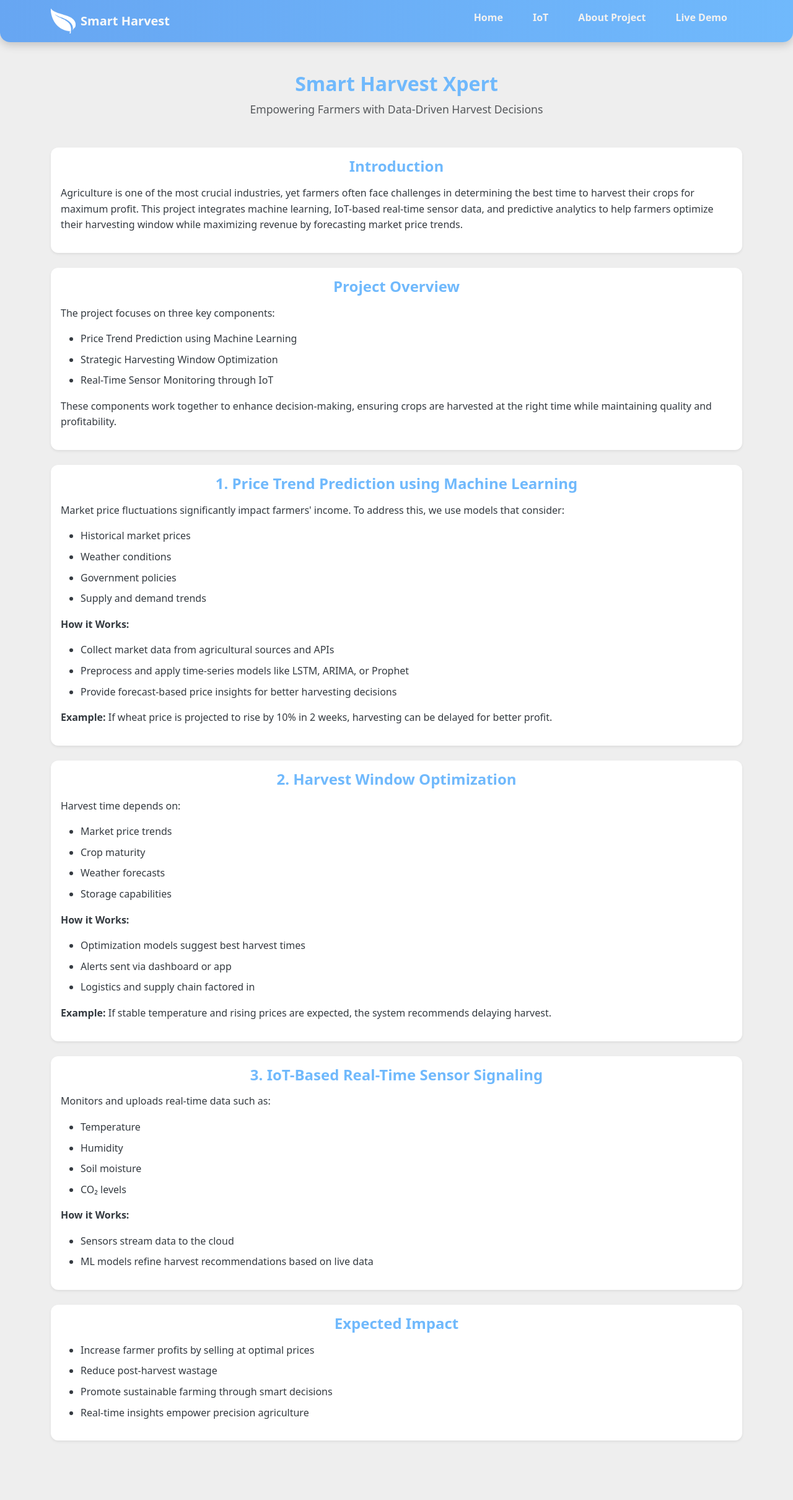
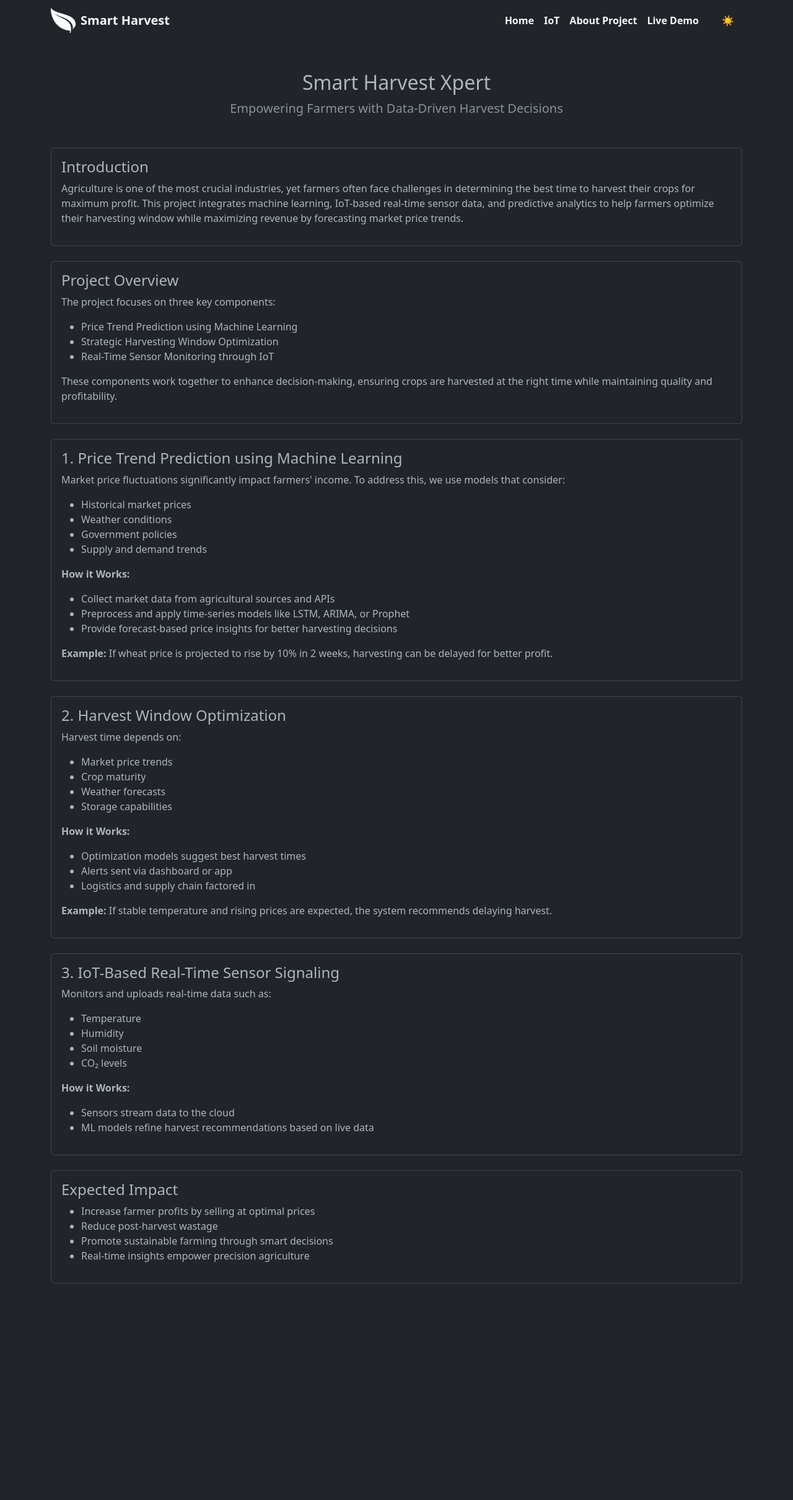
Before and after one commit to Abdul-azeez-sk/Major-project, a Flask app: page /about in a window 1280 px wide. Shown: the whole page at 62% size. After the commit the page ends 2071 px from the top, so only its background shows below. Run offline with Flask 3, Linux system fonts and the light colour scheme; some libraries are stand-ins or nearby versions.

Commit message:
dark theme and redirecting

```diff
--- a/app.py
+++ b/app.py
@@ -116,7 +116,11 @@
 
 @app.route("/iot")
 def iot():
-    return render_template('iot.html')
+    seeding_date = request.args.get("seeding_date")
+    harvesting_date = request.args.get("harvesting_date")
+    crop_id = request.args.get("crop_id")
+    return render_template('iot.html', seeding_date=seeding_date, harvesting_date=harvesting_date, crop_id=crop_id ,varieties = varity_name_to_code )
+
 
 @app.route("/about")
 def about():
@@ -124,6 +128,8 @@
 
 @app.route("/live")
 def live():
+    df = request.args.get("df")
+
     return render_template('live.html')
 
 
@@ -147,7 +153,7 @@
     file_path = "static/tomato_data.csv"
     df.to_csv(file_path, index=False)
 
-    return render_template("iot.html", table=table_html, seeding_date=seeding_date,harvesting_date=harvesting_date,crop_id=crop_id,plot_image="iot_sensor_plot.png")
+    return render_template("iot.html", df=df ,table=table_html, seeding_date=seeding_date,harvesting_date=harvesting_date,crop_id=crop_id,plot_image="iot_sensor_plot.png")
 
 
 
@@ -196,6 +202,23 @@
 varity_name_to_code = {'Local': 197, 'Common': 114, '618': 210, 'Hybrid': 198}
 comm_name_to_code = {'Tomato': 114, 'Potato': 115}
 
+def highestInRange(df, rangeStart, rangeStop):
+    # Convert range inputs to datetime
+    rangeStart = pd.to_datetime(rangeStart)
+    rangeStop = pd.to_datetime(rangeStop)
+
+    # Convert first column (assumed date) to datetime
+    df.iloc[:, 0] = pd.to_datetime(df.iloc[:, 0])
+
+    # Filter rows where date is within range
+    filtered = df[(df.iloc[:, 0] > rangeStart) & (df.iloc[:, 0] < rangeStop)]
+
+    if filtered.empty:
+        return [0, None]
+
+    # Find the row with the max profit (assumed to be second column)
+    max_row = filtered.loc[filtered.iloc[:, 1].idxmax()]
+    return [max_row.iloc[1], max_row.iloc[0]]
 
 @app.route("/predict", methods=["POST"])
 def predict():
@@ -241,7 +264,7 @@
         })
     df_results = pd.DataFrame(results)
     table_html = df_results.to_html(classes='iot-table', index=False)
-
+    [maxProfit, maxProfitDate] = highestInRange(df_results, start_date + pd.Timedelta(days=30), start_date + pd.Timedelta(days=50))
     return render_template(
     "index.html",
     predictions=table_html,
@@ -251,7 +274,13 @@
     VarityName=VarityName,
     AmcName=AmcName,
     YardName=YardName,
-    Arrivals=Arrivals
+    Arrivals=Arrivals,
+    maxProfit = maxProfit,
+    maxProfitDate = maxProfitDate,
+    amcnames = amc_name_to_code ,
+    yardnames = yard_name_to_code ,
+    varieties = varity_name_to_code ,
+    crops = comm_name_to_code
     )
 
 if __name__ == "__main__":
--- a/static/main.js
+++ b/static/main.js
@@ -52,3 +52,24 @@
       }
     }, 10);
   });
+
+const themeToggleBtn = document.getElementById('theme-toggle');
+
+  function setTheme(theme) {
+    document.documentElement.setAttribute('data-bs-theme', theme);
+    localStorage.setItem('theme', theme);
+    themeToggleBtn.textContent = theme === 'dark' ? '☀️' : '🌙'; // sun for dark mode on (to switch to light), moon for light mode
+    const nav = document.getElementById('navigation'); // Make sure your <nav> has id="navigation"
+    nav.style.backgroundColor = '#212529'; // Light blue for light mode
+
+  }
+
+  // Load saved theme or default to dark
+  const savedTheme = localStorage.getItem('theme') || 'dark';
+  setTheme(savedTheme);
+
+  themeToggleBtn.addEventListener('click', () => {
+    const currentTheme = document.documentElement.getAttribute('data-bs-theme');
+    const newTheme = currentTheme === 'dark' ? 'light' : 'dark';
+    setTheme(newTheme);
+  });
--- a/static/style.css
+++ /dev/null
@@ -1,96 +0,0 @@
-body {
-  background-color: #ffffff; /* light Bootstrap background */
-  font-family: 'Segoe UI', sans-serif;
-  margin: 0;
-  padding: 0;
-}
-/* Modern Navbar Styling */
-.modern-navbar {
-  background: linear-gradient(to right, #67a6f2, #70b9fc);
-  box-shadow: 0 4px 15px rgba(0, 0, 0, 0.2);
-  padding-top: 0.75rem;
-  padding-bottom: 0.75rem;
-  border-radius: 0 0 16px 16px;
-}
-h4{
-  color:  #70b9fc !important;
-  text-align: center;
-}
-
-.navbar-brand {
-  font-size: 1.6rem;
-  color: #ffffff !important;
-  transition: transform 0.2s ease;
-}
-
-.navbar-brand:hover {
-  transform: scale(1.05);
-}
-
-.navbar-nav .nav-link {
-  color: #f1f1f1 !important;
-  margin-left: 1rem;
-  margin-right: 1rem;
-  transition: color 0.3s ease, border-bottom 0.3s ease;
-  border-bottom: 2px solid transparent;
-}
-
-.navbar-nav .nav-link:hover {
-  color: #000000 !important; /* gold on hover */
-  border-bottom: 2px solid #000000;
-}
-
-.section {
-  background-color: rgb(255, 255, 255);
-  padding: 2rem;
-  border-radius: 15px;
-  box-shadow: 0 2px 8px rgba(0,0,0,0.05);
-  margin-bottom: 2rem;
-  text-align: center;
-}
-
-.btn{
-    color: rgb(0, 0, 0);
-    background-color: rgb(117, 181, 255);
-    padding: 5px 5px;
-    font-size: large;
-    margin-top: 20px;
-    border-radius: 10px;
-    cursor: pointer;
-    width:150px;
-}
-.price{
-    margin: 30px 30px;
-}
-.iot{
-    margin: 30px 30px;
-}
-input{
-    margin-bottom: 20px;
-}
-.lcd-box {
-    background-color: #212529; /* dark grey (Bootstrap's dark background) */
-    border: 1px solid #28a745; /* Bootstrap green */
-    border-radius: 10px;
-    padding: 20px;
-    max-width: 600px;
-    margin: auto;
-    font-family: monospace;
-    color: #28a745;
-}
-
-.lcd-title {
-    font-size: 1.5rem;
-    font-weight: 600;
-    margin-bottom: 16px;
-    text-align: center;
-}
-
-.lcd-data {
-    font-size: 1rem;
-    margin: 10px 0;
-    display: flex;
-    justify-content: space-between;
-    border-bottom: 1px dashed #28a745;
-    padding-bottom: 4px;
-}
--- a/templates/about.html
+++ b/templates/about.html
@@ -3,53 +3,7 @@
 {% block content %}
 <style>
   /* Custom theme colors */
-  :root {
-    --primary-color: #70b9fc;
-    --secondary-color: #4a90e2;
-    --text-color: #343a40;
-    --card-bg: #ffffff;
-    --card-shadow: rgba(0, 0, 0, 0.1);
-  }
 
-  h2.custom-title {
-    color: var(--primary-color);
-    font-weight: 700;
-  }
-
-  h4.section-title {
-    color: var(--secondary-color);
-    font-weight: 600;
-    margin-bottom: 1rem;
-  }
-
-  p, ul {
-    color: var(--text-color);
-    font-size: 1rem;
-    line-height: 1.6;
-  }
-
-  ul li {
-    margin-bottom: 0.5rem;
-  }
-
-  .card {
-    background: var(--card-bg);
-    border: none;
-    box-shadow: 0 4px 12px var(--card-shadow);
-    border-radius: 0.75rem;
-    transition: transform 0.3s ease, box-shadow 0.3s ease;
-  }
-
-  .card:hover {
-    transform: translateY(-5px);
-    box-shadow: 0 8px 20px rgba(0, 0, 0, 0.15);
-  }
-
-  .lead.text-muted {
-    color: #6c757d;
-    font-weight: 400;
-    font-size: 1.1rem;
-  }
 </style>
 
 <div class="container py-5">
--- a/templates/base.html
+++ b/templates/base.html
@@ -1,15 +1,14 @@
 <!DOCTYPE html>
-<html lang="en">
+<html lang="en" data-bs-theme="{{ theme|default('dark') }}">
 <head>
   <meta charset="UTF-8" />
   <meta name="viewport" content="width=device-width, initial-scale=1.0"/>
   <title>Smart Harvest</title>
-  <link href="../static/style.css" rel="stylesheet">
   <link href="https://cdn.jsdelivr.net/npm/bootstrap@5.3.0/dist/css/bootstrap.min.css" rel="stylesheet"/>
   <link rel="stylesheet" href="https://cdn.datatables.net/1.13.4/css/dataTables.bootstrap5.min.css">
 </head>
-<body style="background-color: rgb(238, 238, 238);">
-    <nav class="navbar navbar-expand-lg modern-navbar">
+<body>
+    <nav class="navbar navbar-expand-lg modern-navbar" id="navigation">
       <div class="container">
         <!-- Brand -->
         <a class="navbar-brand d-flex align-items-center fw-bold text-light" href="./">
@@ -39,6 +38,7 @@
               <a class="nav-link text-light fw-semibold" href="./live">Live Demo</a>
             </li>
           </ul>
+           <button id="theme-toggle" class="btn ms-3" type="button" aria-label="Toggle theme">🌙</button>
         </div>
       </div>
     </nav>
```
Also changed, not shown: templates/index.html (+58 -15 lines), templates/iot.html (+14 -13 lines), templates/live.html (+30 -1 lines), static/1.png, static/2.png, static/3.png, static/4.png, static/5.png, static/iot_sensor_plot.png, static/tomato_data.csv.
